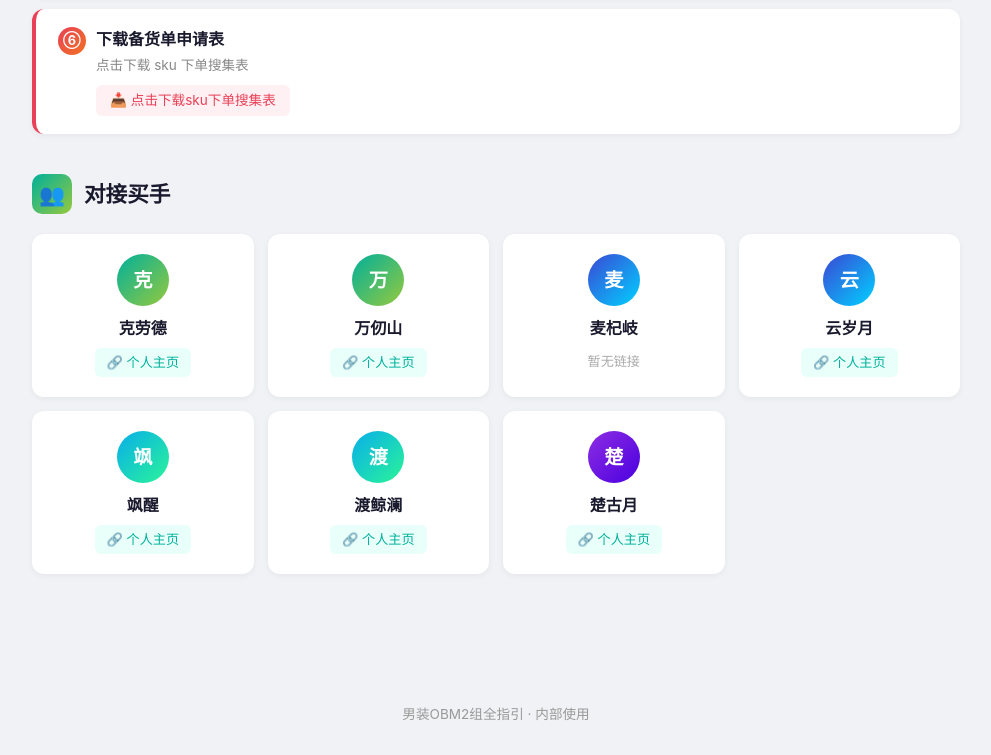
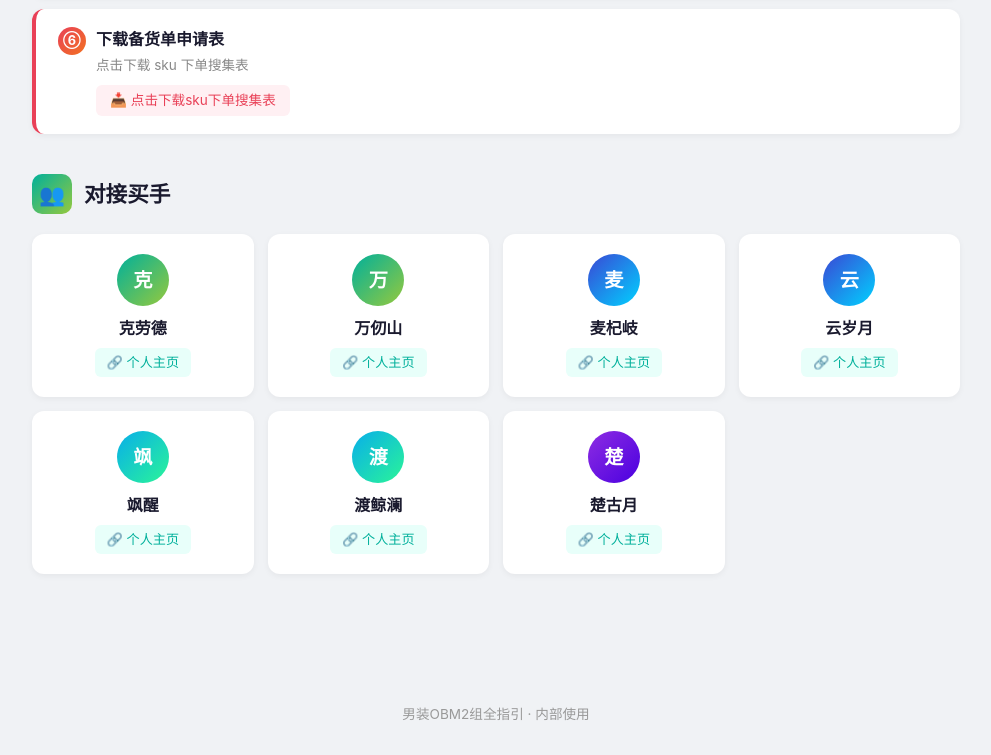
Before and after one commit to HHHHHHUjjjjj/obm2, a plain HTML site: page index.html in a window 1280 px wide. Shown: the part 3866-4621 px from the top of the page, without its empty margins (144-1135 px from the left). Drawn offline with Linux system fonts and the light colour scheme.

Commit message:
Update index.html

```diff
--- a/index.html
+++ b/index.html
@@ -752,7 +752,7 @@
             <div class="buyer-card">
                 <div class="buyer-avatar bg-indigo">麦</div>
                 <div class="buyer-name">麦杞岐</div>
-                <span class="buyer-no-link">暂无链接</span>
+                <a href="https://maggie789456.github.io/" target="_blank" rel="noopener" class="buyer-link link-teal">🔗 个人主页</a>
             </div>
 
             <div class="buyer-card">
```
